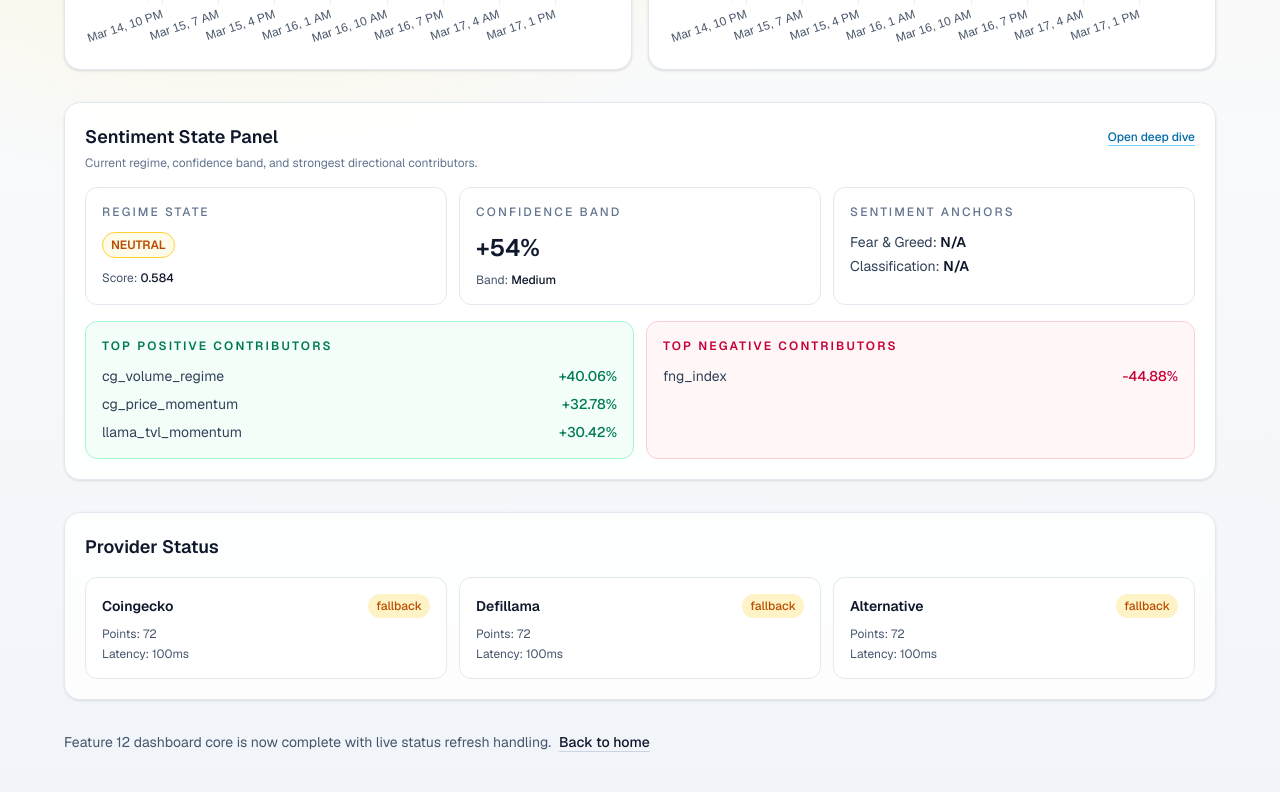
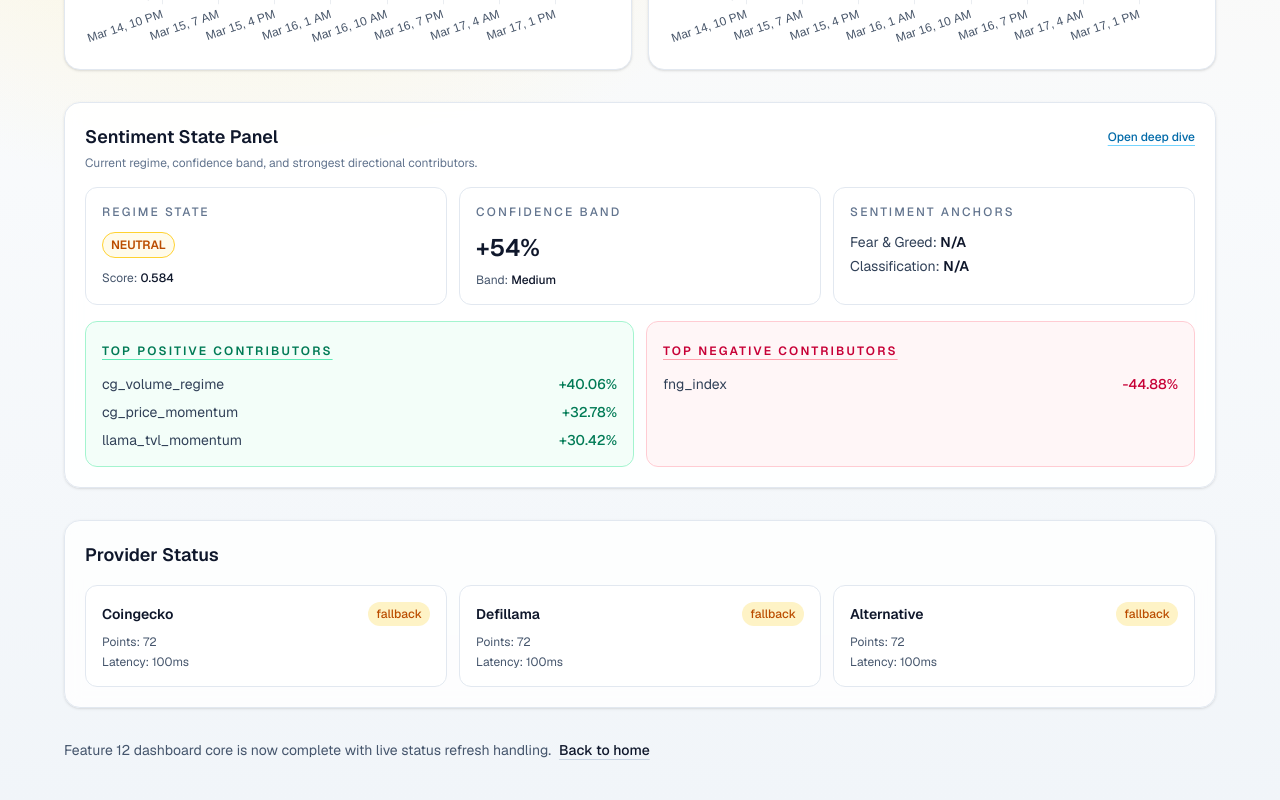
Before and after one commit to wom3/advanced-analytics, a Next.js app in the folder defi-analytica/: page /dashboard in a window 1280 px wide. Shown: the part 743-1543 px from the top of the page. Built offline with nearby package versions, Linux system fonts and the light colour scheme; no server answers.

Commit message:
feat(sentiment): add factor contribution charts and deep-link anchors from dashboard panel

```diff
--- a/defi-analytica/app/dashboard/page.tsx
+++ b/defi-analytica/app/dashboard/page.tsx
@@ -233,9 +233,12 @@ export default async function DashboardPage() {
 
           <div className="mt-4 grid gap-3 lg:grid-cols-2">
             <article className="rounded-xl border border-emerald-200 bg-emerald-50/60 p-4">
-              <p className="text-xs font-semibold uppercase tracking-[0.18em] text-emerald-700">
+              <Link
+                href="/dashboard/sentiment#factor-contribution-charts"
+                className="text-xs font-semibold uppercase tracking-[0.18em] text-emerald-700 underline decoration-emerald-300 underline-offset-4"
+              >
                 Top Positive Contributors
-              </p>
+              </Link>
               <ul className="mt-3 space-y-2 text-sm text-slate-700">
                 {overview.score.contributors.positive.length === 0 ? (
                   <li className="text-slate-500">No positive contributors available.</li>
@@ -256,9 +259,12 @@ export default async function DashboardPage() {
             </article>
 
             <article className="rounded-xl border border-rose-200 bg-rose-50/60 p-4">
-              <p className="text-xs font-semibold uppercase tracking-[0.18em] text-rose-700">
+              <Link
+                href="/dashboard/sentiment#factor-contribution-charts"
+                className="text-xs font-semibold uppercase tracking-[0.18em] text-rose-700 underline decoration-rose-300 underline-offset-4"
+              >
                 Top Negative Contributors
-              </p>
+              </Link>
               <ul className="mt-3 space-y-2 text-sm text-slate-700">
                 {overview.score.contributors.negative.length === 0 ? (
                   <li className="text-slate-500">No negative contributors available.</li>
--- a/defi-analytica/app/dashboard/sentiment/factor-contribution-charts.tsx
+++ b/defi-analytica/app/dashboard/sentiment/factor-contribution-charts.tsx
@@ -93,7 +93,10 @@ export function FactorContributionCharts({ positive, negative }: FactorContribut
   };
 
   return (
-    <section className="mt-8 rounded-2xl border border-slate-200 bg-white p-5 shadow-sm">
+    <section
+      id="factor-contribution-charts"
+      className="mt-8 scroll-mt-24 rounded-2xl border border-slate-200 bg-white p-5 shadow-sm"
+    >
       <h2 className="text-lg font-semibold text-slate-900">Factor Contribution Charts</h2>
       <p className="mt-1 text-xs text-slate-500">
         Horizontal bars showing top weighted directional contributors to the latest sentiment score.
```
